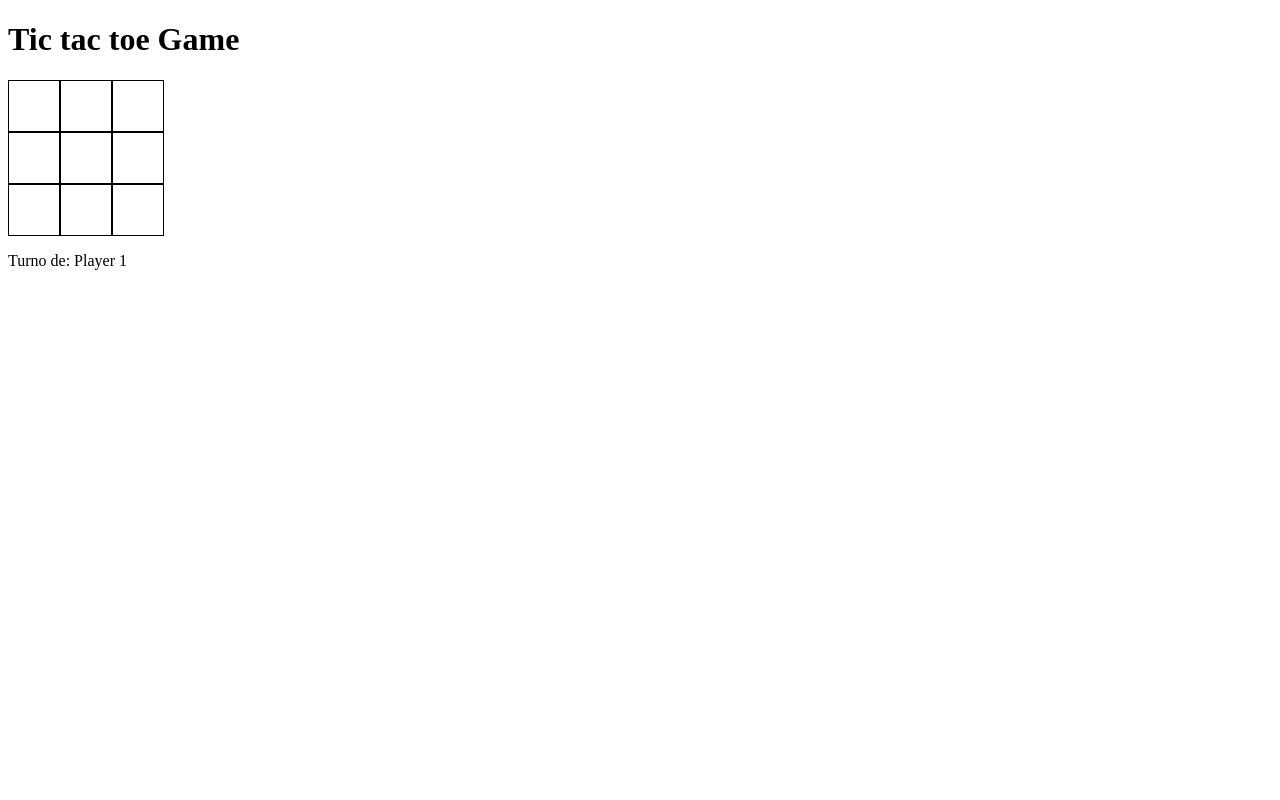
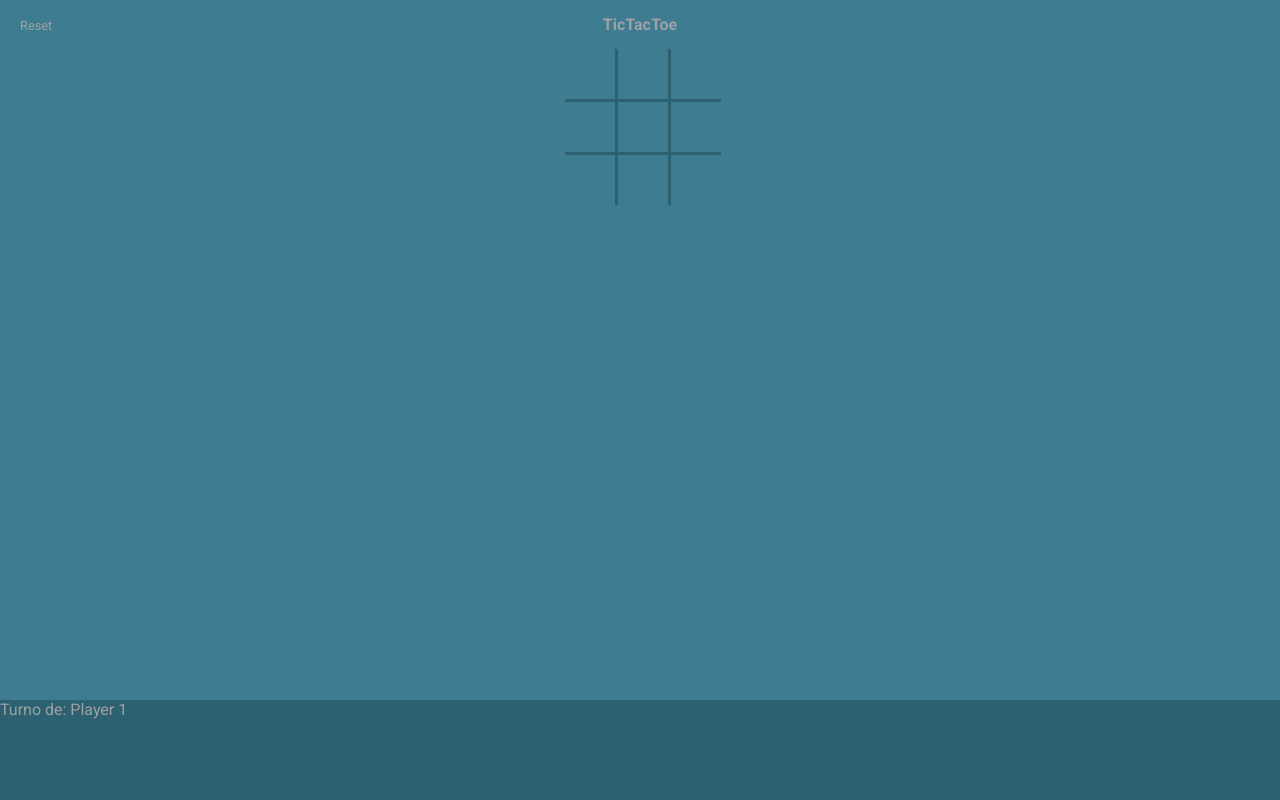
Before and after one commit to HectorRubi/Tic-tac-toe-javascript, a plain HTML site: page index.html in a window 1280 px wide. Drawn offline with Linux system fonts and the light colour scheme.

Commit message:
Fix elements structure and adjust design

```diff
--- a/css/styles.css
+++ b/css/styles.css
@@ -1,21 +1,102 @@
+:root {
+  --primary-color: #3e7d91;
+  --secondary-color: #2C6171;
+  --tertiary-color: #F6DD7C;
+  --text-color: #9FA0A3;
+  --primary-font: 'Roboto', sans-serif;
+  --board-box-border: 3px solid var(--secondary-color);
+  --reset-transition: color 0.2s ease;
+}
+
+* {
+  margin: 0;
+  padding: 0;
+}
+
+body {
+  background-color: var(--primary-color);
+  color: var(--text-color);
+  font-family: var(--primary-font);
+}
+
+.header {
+  text-align: center;
+  margin: 15px 0;
+  display: flex;
+  justify-content: center;
+  align-items: center;
+  position: relative;
+}
+
+.header__reset--container {
+  position: absolute;
+  left: 0;
+  padding: 0 20px;
+}
+
+.header__reset--button {
+  font-size: 0.8rem;
+  color: var(--text-color);
+  text-decoration: none;
+  cursor: pointer;
+  transition: var(--reset-transition);
+  -webkit-transition: var(--reset-transition);
+  -moz-transition: var(--reset-transition);
+  -ms-transition: var(--reset-transition);
+  -o-transition: var(--reset-transition);
+}
+
+.header__reset--button:hover {
+  color: var(--secondary-color);
+}
+
+.header__title {
+  font-size: 1rem;
+  font-weight: bold;
+}
+
 .board {
+  margin: 0 auto;
   width: 150px;
+}
+
+.board__wrapper {
+  width: 100%;
   display: grid;
   grid-template-columns: repeat(3, 1fr);
   position: relative;
 }
 
-.box {
+.board__box {
   width: 50px;
   height: 50px;
-  border: 1px solid black;
+  display: flex;
+  justify-content: center;
+  align-items: center;
+  font-size: xx-large;
+  font-weight: bolder;
+  color: var(--tertiary-color);
 }
 
-.options {
-  margin-top: 10px;
+.board__box[data-index='1'],
+.board__box[data-index='2'],
+.board__box[data-index='4'],
+.board__box[data-index='5'] {
+  border-right: var(--board-box-border);
+  border-bottom: var(--board-box-border);
 }
 
-.winnerSlide {
+.board__box[data-index='3'],
+.board__box[data-index='6'] {
+  border-bottom: var(--board-box-border);
+}
+
+.board__box[data-index='7'],
+.board__box[data-index='8'] {
+  border-right: var(--board-box-border);
+}
+
+.board__winner-slide {
   background-color: transparent;
   position: absolute;
   width: 156px;
@@ -23,6 +104,15 @@
   display: none;
 }
 
-.winnerSlide.active {
+.board__winner-slide.active {
   display: block !important;
 }
+
+.score {
+  background-color: var(--secondary-color);
+  position: fixed;
+  bottom: 0;
+  display: block;
+  width: 100%;
+  min-height: 100px;
+}
--- a/index.html
+++ b/index.html
@@ -5,29 +5,41 @@
   <meta http-equiv="X-UA-Compatible" content="IE=edge">
   <meta name="viewport" content="width=device-width, initial-scale=1.0">
   <title>Tic tac toe</title>
+  <link rel="preconnect" href="https://fonts.googleapis.com">
+  <link rel="preconnect" href="https://fonts.gstatic.com" crossorigin>
+  <link href="https://fonts.googleapis.com/css2?family=Roboto:wght@400;700&display=swap" rel="stylesheet">
   <link rel="stylesheet" href="css/styles.css">
 </head>
 <body>
-  <h1>Tic tac toe Game</h1>
+  <main>
+    <header class="header">
+      <p class="header__reset--container">
+        <a href="#" class="header__reset--button">Reset</a>
+      </p>
+      <h1 class="header__title">TicTacToe</h1>
+    </header>
 
-  <div id="board" class="board">
-    <div id="box-1" class="box" data-index="1"></div>
-    <div id="box-2" class="box" data-index="2"></div>
-    <div id="box-3" class="box" data-index="3"></div>
-    <div id="box-4" class="box" data-index="4"></div>
-    <div id="box-5" class="box" data-index="5"></div>
-    <div id="box-6" class="box" data-index="6"></div>
-    <div id="box-7" class="box" data-index="7"></div>
-    <div id="box-8" class="box" data-index="8"></div>
-    <div id="box-9" class="box" data-index="9"></div>
-    <div id="winnerSlide" class="winnerSlide"></div>
-  </div>
+    <section class="board">
+      <div id="board" class="board__wrapper">
+        <div class="board__box" data-index="1"></div>
+        <div class="board__box" data-index="2"></div>
+        <div class="board__box" data-index="3"></div>
+        <div class="board__box" data-index="4"></div>
+        <div class="board__box" data-index="5"></div>
+        <div class="board__box" data-index="6"></div>
+        <div class="board__box" data-index="7"></div>
+        <div class="board__box" data-index="8"></div>
+        <div class="board__box" data-index="9"></div>
+        <div id="winnerSlide" class="board__winner-slide"></div>
+      </div>
+    </section>
 
-  <div class="options">
-    <!-- <button id="start">Start Game</button> -->
-    <p>Turno de: <span id="turnText"></span></p>
-    <p id="winnerText"></p>
-  </div>
+    <section class="score">
+      <p>Turno de: <span id="turnText"></span></p>
+      <p id="winnerText"></p>
+    </section>
+
+  </main>
 
   <script src="js/player.js"></script>
   <script src="js/box.js"></script>
--- a/js/board.js
+++ b/js/board.js
@@ -2,7 +2,7 @@ class Board {
   constructor(boxListRef) {
     this.boxList = [];
     this.currentContent = 'O';
-    this.boxListRef = Array.prototype.slice.call(document.getElementsByClassName('box'));
+    this.boxListRef = Array.prototype.slice.call(document.getElementsByClassName('board__box'));
     this.fillBoxList();
   }
 
```
